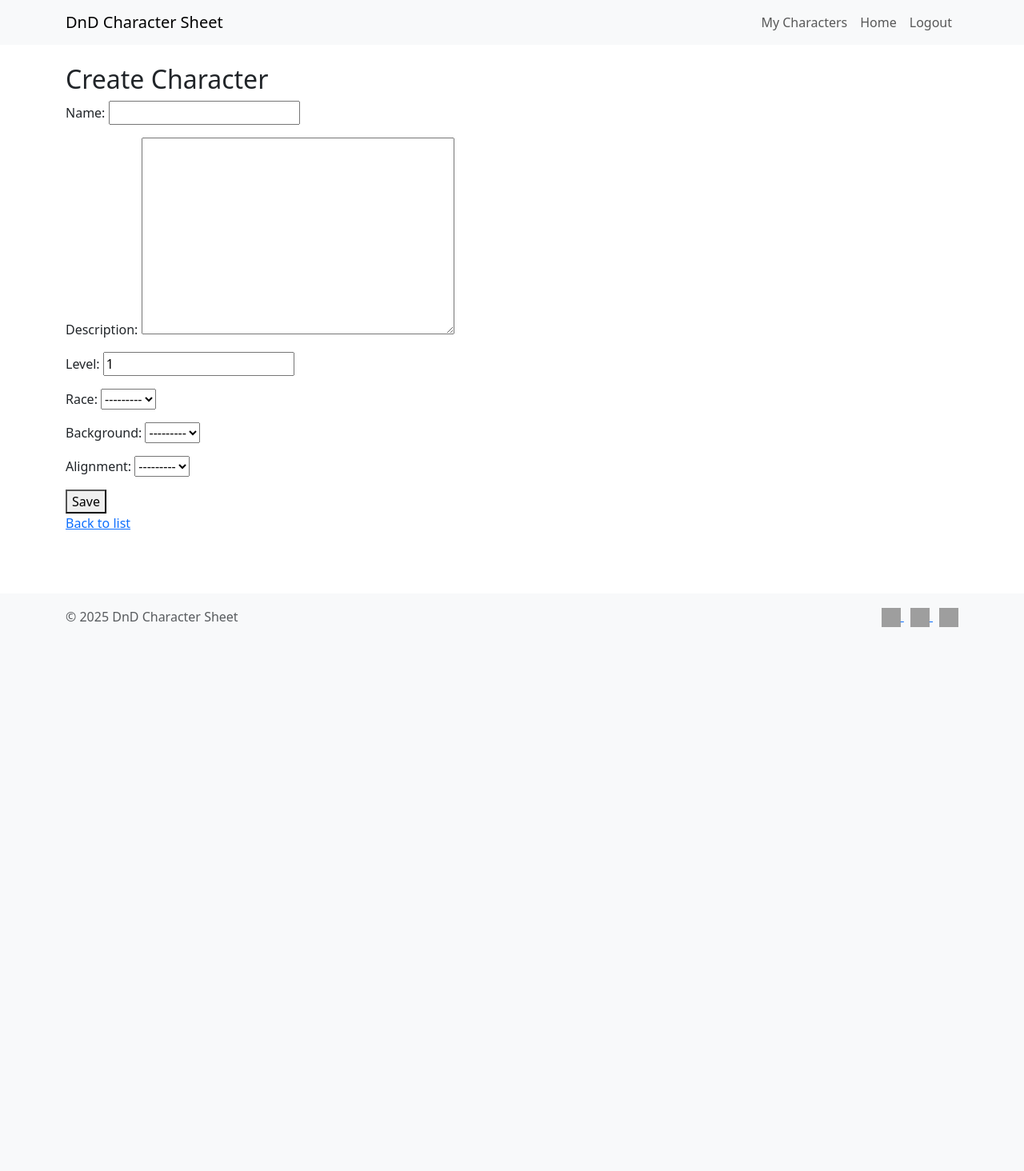
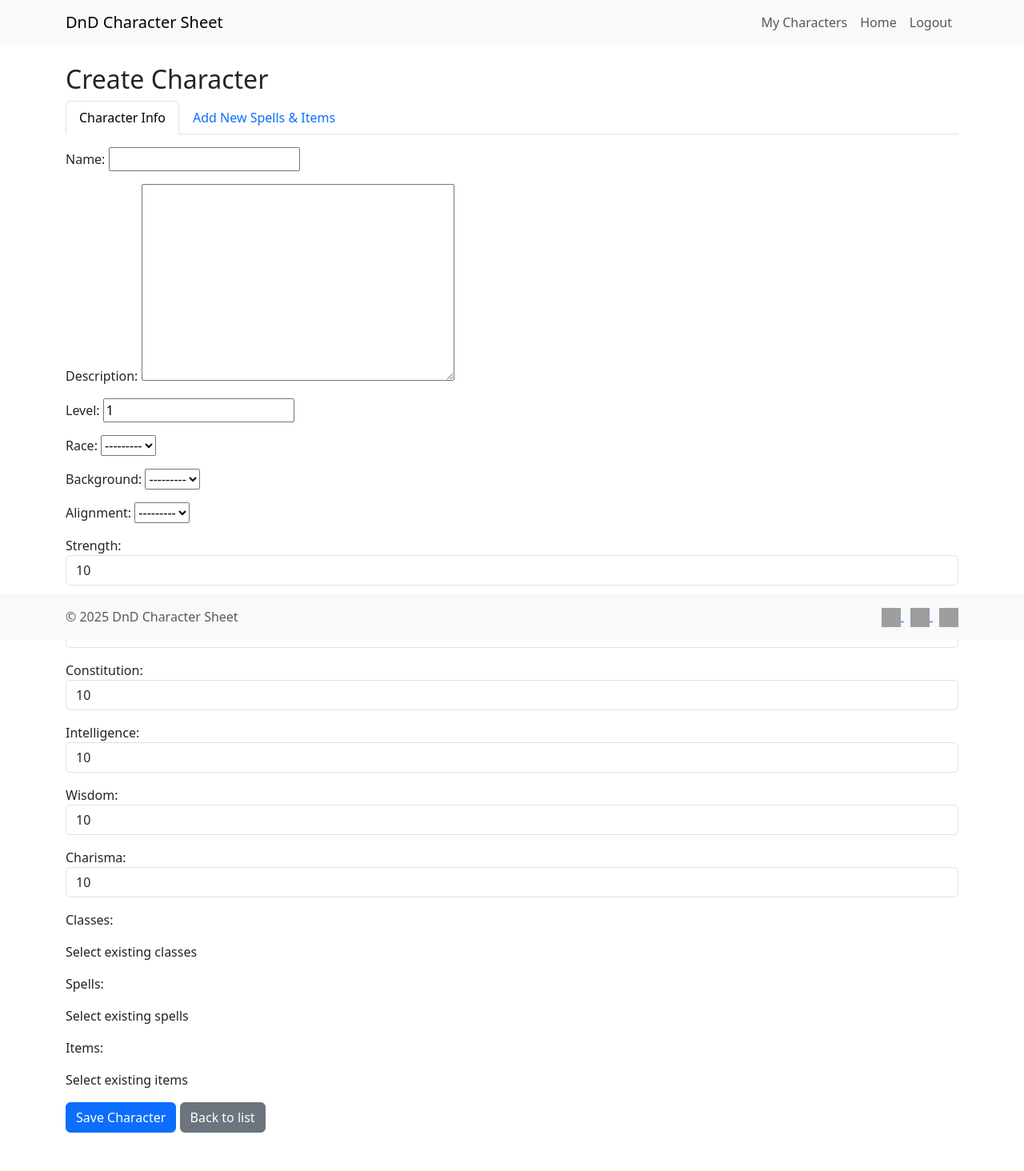
Before and after one commit to JakeSoGreat/dnd-character, a Django app: page /characters/create/ in a window 1280 px wide. Shown: the whole page at 80% size. Before the commit the page ends 784 px from the top, so only its background shows below. Run offline with Django 4.2, Linux system fonts and the light colour scheme; the visitor is signed in with stand-in values (Sample User, id 1); data that the repository does not hold is empty; grey boxes are pictures that could not be loaded.

Commit message:
update erd and change forms

```diff
--- a/home/forms.py
+++ b/home/forms.py
@@ -1,9 +1,62 @@
 from django import forms
-from .models import Character
+from .models import Character, Class, Spell, Item
 
 
 class CharacterForm(forms.ModelForm):
+    # Many-to-many fields for existing data
+    classes = forms.ModelMultipleChoiceField(
+        queryset=Class.objects.all(),
+        widget=forms.CheckboxSelectMultiple,
+        required=True,
+        help_text="Select existing classes"
+    )
+    spells = forms.ModelMultipleChoiceField(
+        queryset=Spell.objects.all(),
+        widget=forms.CheckboxSelectMultiple,
+        required=False,
+        help_text="Select existing spells"
+    )
+    items = forms.ModelMultipleChoiceField(
+        queryset=Item.objects.all(),
+        widget=forms.CheckboxSelectMultiple,
+        required=False,
+        help_text="Select existing items"
+    )
 
     class Meta:
         model = Character
-        fields = ['name', 'description', 'level', 'race', 'background', 'alignment']
+        fields = [
+            'name', 'description', 'level', 'race', 'background', 'alignment',
+            'strength', 'dexterity', 'constitution', 'intelligence', 'wisdom', 'charisma',
+            'classes', 'spells', 'items'
+        ]
+        widgets = {
+            'strength': forms.NumberInput(attrs={'min': 1, 'max': 20, 'class': 'form-control'}),
+            'dexterity': forms.NumberInput(attrs={'min': 1, 'max': 20, 'class': 'form-control'}),
+            'constitution': forms.NumberInput(attrs={'min': 1, 'max': 20, 'class': 'form-control'}),
+            'intelligence': forms.NumberInput(attrs={'min': 1, 'max': 20, 'class': 'form-control'}),
+            'wisdom': forms.NumberInput(attrs={'min': 1, 'max': 20, 'class': 'form-control'}),
+            'charisma': forms.NumberInput(attrs={'min': 1, 'max': 20, 'class': 'form-control'}),
+        }
+
+
+# Quick-add forms for new spells and items only
+class QuickSpellForm(forms.ModelForm):
+    class Meta:
+        model = Spell
+        fields = ['name', 'school', 'level']
+        widgets = {
+            'name': forms.TextInput(attrs={'class': 'form-control', 'placeholder': 'Spell name'}),
+            'school': forms.TextInput(attrs={'class': 'form-control', 'placeholder': 'e.g., Evocation'}),
+            'level': forms.Select(attrs={'class': 'form-control'})
+        }
+
+
+class QuickItemForm(forms.ModelForm):
+    class Meta:
+        model = Item
+        fields = ['name', 'type']
+        widgets = {
+            'name': forms.TextInput(attrs={'class': 'form-control', 'placeholder': 'Item name'}),
+            'type': forms.TextInput(attrs={'class': 'form-control', 'placeholder': 'e.g., Weapon, Armor'})
+        }
--- a/home/models.py
+++ b/home/models.py
@@ -54,7 +54,7 @@ class Spell(models.Model):
 # Items model
 class Item(models.Model):
     name = models.CharField(max_length=100)
-    item_type = models.CharField(max_length=50)
+    type = models.CharField(max_length=50)
 
     def __str__(self):
         return self.name
--- a/home/templates/character_form.html
+++ b/home/templates/character_form.html
@@ -1,13 +1,86 @@
-{% extends "base.html" %} {% block content %}
-    <head>
-        <title>Character Form</title>
-    </head>
-    <body>
-        <h2>{{ form.instance.pk|yesno:'Edit Character,Create Character' }}</h2>
-        <form method="post">
-            {% csrf_token %} {{ form.as_p }}
-            <button type="submit">Save</button>
-        </form>
-        <a href="{% url 'character_list' %}">Back to list</a>
-    </body>
+{% extends "base.html" %}
+{% block content %}
+
+<h2>
+    {{ character_form.instance.pk|yesno:'Edit Character,Create Character' }}
+</h2>
+
+<!-- Bootstrap Tabs -->
+<ul class="nav nav-tabs" id="characterTabs" role="tablist">
+    <li class="nav-item" role="presentation">
+        <button
+            class="nav-link active"
+            id="character-tab"
+            data-bs-toggle="tab"
+            data-bs-target="#character"
+            type="button"
+        >
+            Character Info
+        </button>
+    </li>
+    <li class="nav-item" role="presentation">
+        <button
+            class="nav-link"
+            id="quick-add-tab"
+            data-bs-toggle="tab"
+            data-bs-target="#quick-add"
+            type="button"
+        >
+            Add New Spells & Items
+        </button>
+    </li>
+</ul>
+
+<div class="tab-content" id="characterTabsContent">
+    <!-- Main Character Form Tab -->
+    <div class="tab-pane fade show active" id="character" role="tabpanel">
+        <div class="mt-3">
+            <form method="post">
+                {% csrf_token %} {{ character_form.as_p }}
+                <button type="submit" class="btn btn-primary">
+                    Save Character
+                </button>
+                <a href="{% url 'character_list' %}" class="btn btn-secondary"
+                    >Back to list</a
+                >
+            </form>
+        </div>
+    </div>
+
+    <!-- Quick Add Tab -->
+    <div class="tab-pane fade" id="quick-add" role="tabpanel">
+        <div class="mt-3">
+            <div class="row">
+                <div class="col-md-6">
+                    <h5>Add New Spell</h5>
+                    <form method="post">
+                        {% csrf_token %} {{ spell_form.as_p }}
+                        <button
+                            type="submit"
+                            name="add_spell"
+                            class="btn btn-success"
+                        >
+                            Add Spell
+                        </button>
+                    </form>
+                </div>
+
+                <div class="col-md-6">
+                    <h5>Add New Item</h5>
+                    <form method="post">
+                        {% csrf_token %} {{ item_form.as_p }}
+                        <button
+                            type="submit"
+                            name="add_item"
+                            class="btn btn-success"
+                        >
+                            Add Item
+                        </button>
+                    </form>
+                </div>
+            </div>
+        </div>
+    </div>
+</div>
+
 {% endblock %}
--- a/home/views.py
+++ b/home/views.py
@@ -1,11 +1,10 @@
-from django.http import HttpResponse
 from django.shortcuts import render, redirect, get_object_or_404
 from django.contrib.auth import authenticate, login, logout
 from django.contrib import messages
 from django.contrib.auth.models import User
 from django.contrib.auth.decorators import login_required
 
-from .forms import CharacterForm
+from .forms import CharacterForm, QuickSpellForm, QuickItemForm
 from .models import Character
 
 
@@ -58,28 +57,65 @@ def character_list(request):
 @login_required
 def character_create(request):
     if request.method == 'POST':
-        form = CharacterForm(request.POST)
-        if form.is_valid():
-            character = form.save(commit=False)
+        character_form = CharacterForm(request.POST)
+
+        # Handle quick-add forms
+        if 'add_spell' in request.POST:
+            spell_form = QuickSpellForm(request.POST)
+            if spell_form.is_valid():
+                spell_form.save()
+                messages.success(request, 'Spell added successfully!')
+                return redirect('character_create')
+
+        elif 'add_item' in request.POST:
+            item_form = QuickItemForm(request.POST)
+            if item_form.is_valid():
+                item_form.save()
+                messages.success(request, 'Item added successfully!')
+                return redirect('character_create')
+
+        # Handle main character form
+        elif character_form.is_valid():
+            character = character_form.save(commit=False)
             character.user = request.user
             character.save()
+            character_form.save_m2m()
             return redirect('character_list')
+
     else:
-        form = CharacterForm()
-    return render(request, 'character_form.html', {'form': form})
+        character_form = CharacterForm()
+
+    # Initialize quick-add forms
+    spell_form = QuickSpellForm()
+    item_form = QuickItemForm()
+
+    return render(request, 'character_form.html', {
+        'character_form': character_form,
+        'spell_form': spell_form,
+        'item_form': item_form
+    })
 
 
 @login_required
 def character_update(request, pk):
     character = get_object_or_404(Character, pk=pk, user=request.user)
     if request.method == 'POST':
-        form = CharacterForm(request.POST, instance=character)
-        if form.is_valid():
-            form.save()
+        character_form = CharacterForm(request.POST, instance=character)
+        if character_form.is_valid():
+            character_form.save()
             return redirect('character_list')
     else:
-        form = CharacterForm(instance=character)
-    return render(request, 'character_form.html', {'form': form})
+        character_form = CharacterForm(instance=character)
+
+    # Initialize quick-add forms for consistency
+    spell_form = QuickSpellForm()
+    item_form = QuickItemForm()
+
+    return render(request, 'character_form.html', {
+        'character_form': character_form,
+        'spell_form': spell_form,
+        'item_form': item_form
+    })
 
 
 @login_required
```
Also changed, not shown: Character_Sheet_Database.jpeg (deleted), Character_Sheet_Database.png (added), home/migrations/0005_rename_item_type_item_type.py (added).
